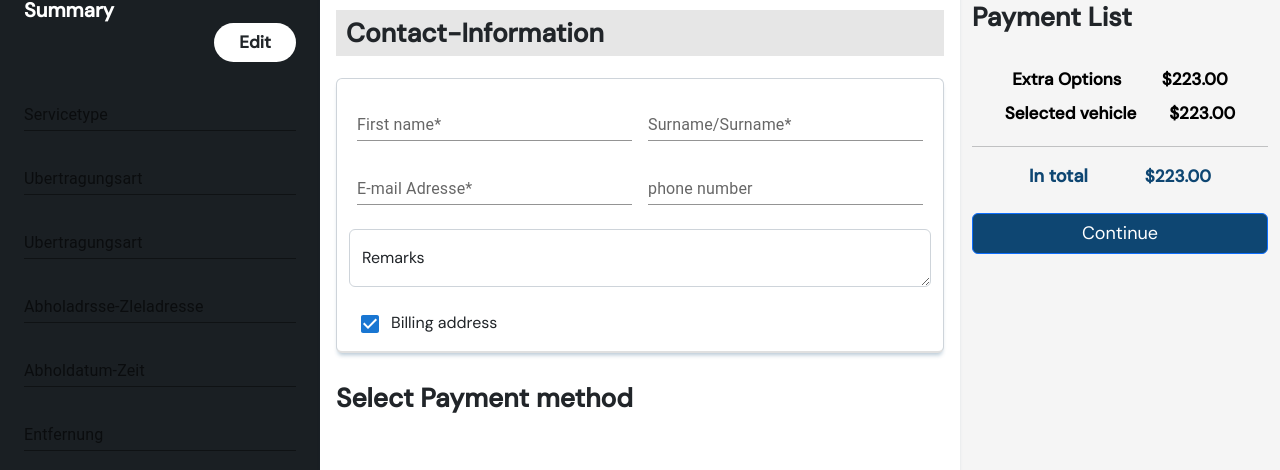
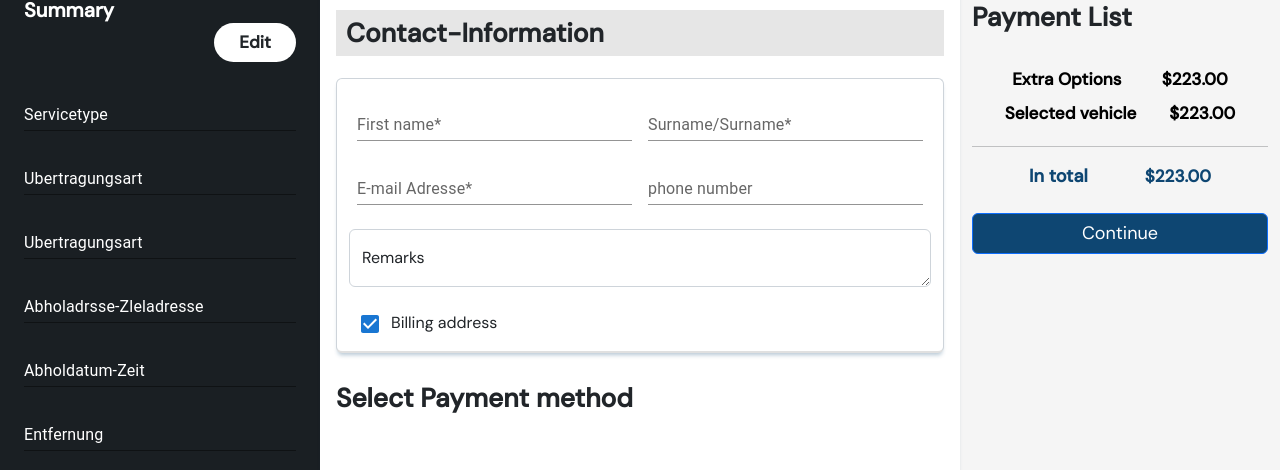
Before and after one commit to keshavsov/flughafen, a React (Create React App) app: page /contact in a window 1280 px wide. Shown: the part 330-800 px from the top of the page. Built offline with nearby package versions, Linux system fonts and the light colour scheme.

Commit message:
input field

```diff
--- a/src/index.css
+++ b/src/index.css
@@ -255,11 +255,12 @@ b {
 }
 
 .custom-textfield .MuiInputBase-root:after {
-  border-bottom: #000
+  border-bottom: #000;
 }
 
 .custom-textfield label {
-  color: #455E72;
+  /* color: #455E72; */
+  color: #fff;
 }
 
 /* ------------------Admin booking page------------------ */
--- a/src/pages/ContactInfo.js
+++ b/src/pages/ContactInfo.js
@@ -1,5 +1,5 @@
 import React from 'react'
-import { Button, Checkbox, Stack, TextField } from '@mui/material'
+import { Button, Checkbox, Stack, styled, TextField } from '@mui/material'
 import Stapper from '../component/Elements/Stapper'
 import { useTranslation } from 'react-i18next'
 import svgImages from '../Assets/Images/svgImages'
@@ -9,6 +9,12 @@ import stripe from '../Assets/Images/Group (1).png'
 import { Label } from '@mui/icons-material'
 import { PaymentList } from '../component/PaymentList'
 const { EditIcon } = svgImages;
+
+// const contactWrapper = styled('div')({
+//     'MuiFormLabel-root MuiInputLabel-root': {
+//         color:"white"
+//     }
+// })
 
 export function ContactInfo({ }) {
     const { t } = useTranslation();
@@ -23,7 +29,7 @@ export function ContactInfo({ }) {
                         </div>
                     </div>
                     <div className="col-sm-9">
-                        <Stapper  activeStep={2} />
+                        <Stapper activeStep={2} />
                     </div>
                 </div>
                 <div className='row'>
@@ -35,13 +41,13 @@ export function ContactInfo({ }) {
 
                         </span>
                         <Stack spacing={2} >
-                            <TextField color='error' label="Servicetype" variant="standard" />
-                            <TextField label="Ubertragungsart" variant="standard" />
-                            <TextField label="Ubertragungsart" variant="standard" />
-                            <TextField label="Abholadrsse-Zleladresse" variant="standard" />
-                            <TextField label="Abholdatum-Zeit" variant="standard" />
-                            <TextField label="Entfernung" variant="standard" />
-                            <TextField label="Geschatzte Fahrzeit" variant="standard" />
+                            <TextField className="custom-textfield input" color='error' label="Servicetype" variant="standard" />
+                            <TextField className="custom-textfield input" label="Ubertragungsart" variant="standard" />
+                            <TextField className="custom-textfield input" label="Ubertragungsart" variant="standard" />
+                            <TextField className="custom-textfield input" label="Abholadrsse-Zleladresse" variant="standard" />
+                            <TextField className="custom-textfield input" label="Abholdatum-Zeit" variant="standard" />
+                            <TextField className="custom-textfield input" label="Entfernung" variant="standard" />
+                            <TextField className="custom-textfield input" label="Geschatzte Fahrzeit" variant="standard" />
 
                         </Stack>
                     </div>
@@ -90,7 +96,7 @@ export function ContactInfo({ }) {
                         </div>
                     </div>
                     <div className='col-md-3 mb-5'>
-                        <PaymentList path="/summary" buttonName="Continue"/>
+                        <PaymentList path="/summary" buttonName="Continue" />
 
 
                     </div>
```
Also changed, not shown: src/App.js (line endings or trailing spaces).
